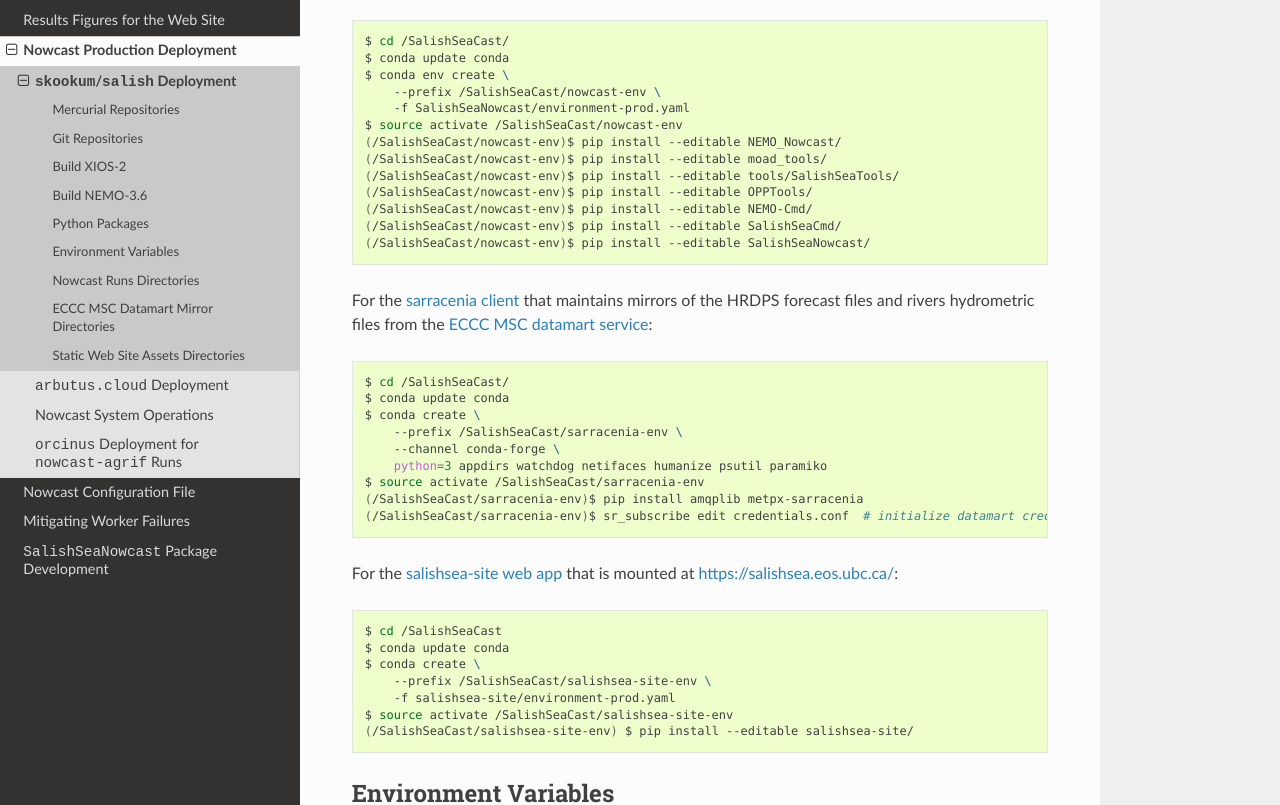
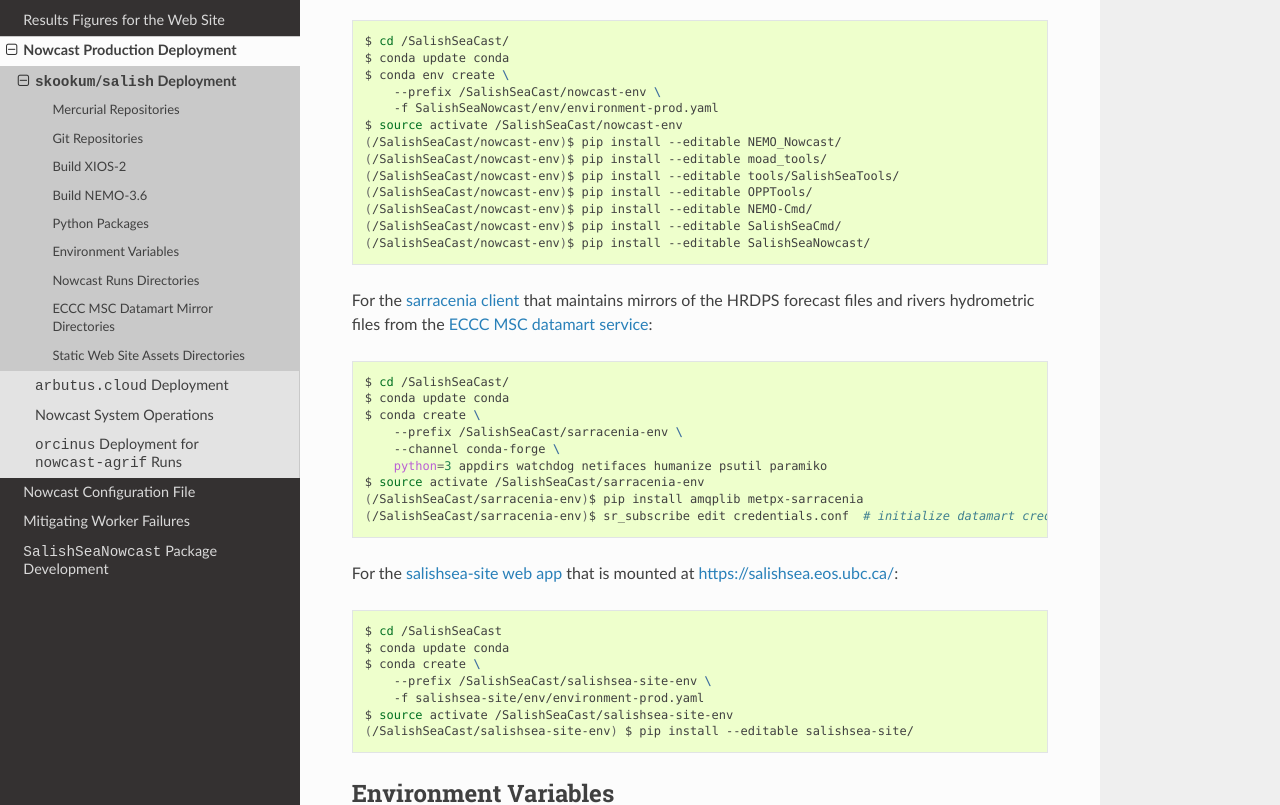
Before and after one commit to SalishSeaCast/SalishSeaNowcast, a Sphinx documentation site: the page built from docs/deployment/skookum_salish.rst, in a window 1280 px wide and 1400 px high, scrolled down 1530 px. Shown: the part 159-964 px from the top of the window. Built offline with Sphinx 7.4.7 and the Read the Docs theme 2.0.0, drawn with Linux system fonts in a browser that asks for light colours; the version number could not be read and is left out.

Commit message:
Move environment description files into env/ directory

```diff
--- a/docs/deployment/arbutus_cloud.rst
+++ b/docs/deployment/arbutus_cloud.rst
@@ -809,7 +809,7 @@ The Python packages that the system depends on are installed in a conda environm
     $ conda update conda
     $ conda env create \
         --prefix /nemoShare/MEOPAR/nowcast-sys/nowcast-env \
-        -f SalishSeaNowcast/environment-prod.yaml
+        -f SalishSeaNowcast/env/environment-prod.yaml
     $ source /nemoShare/MEOPAR/nowcast-sys/miniconda3/bin/activate /nemoShare/MEOPAR/nowcast-sys/nowcast-env/
     (/nemoShare/MEOPAR/nowcast-sys/nowcast-env)$ python -m pip install --editable NEMO_Nowcast/
     (/nemoShare/MEOPAR/nowcast-sys/nowcast-env)$ python -m pip install --editable moad_tools/
--- a/docs/deployment/skookum_salish.rst
+++ b/docs/deployment/skookum_salish.rst
@@ -111,7 +111,7 @@ For the :kbd:`SalishSeaCast` automation system:
     $ conda update conda
     $ conda env create \
         --prefix /SalishSeaCast/nowcast-env \
-        -f SalishSeaNowcast/environment-prod.yaml
+        -f SalishSeaNowcast/env/environment-prod.yaml
     $ source activate /SalishSeaCast/nowcast-env
     (/SalishSeaCast/nowcast-env)$ pip install --editable NEMO_Nowcast/
     (/SalishSeaCast/nowcast-env)$ pip install --editable moad_tools/
@@ -148,7 +148,7 @@ For the `salishsea-site web app`_ that is mounted at https://salishsea.eos.ubc.c
     $ conda update conda
     $ conda create \
         --prefix /SalishSeaCast/salishsea-site-env \
-        -f salishsea-site/environment-prod.yaml
+        -f salishsea-site/env/environment-prod.yaml
     $ source activate /SalishSeaCast/salishsea-site-env
     (/SalishSeaCast/salishsea-site-env) $ pip install --editable salishsea-site/
 
--- a/docs/figures/fig_dev_env.rst
+++ b/docs/figures/fig_dev_env.rst
@@ -65,7 +65,7 @@ you can create and activate a figures development environment with these command
 .. code-block:: bash
 
     $ cd SalishSeaNowcast
-    $ conda env create -f environment-fig-dev.yaml
+    $ conda env create -f env/environment-fig-dev.yaml
     $ source activate nowcast-fig-dev
     (nowcast-fig-dev)$ pip install --editable ../NEMO_Nowcast
     (nowcast-fig-dev)$ pip install --editable ../moad_tools
--- a/docs/pkg_development.rst
+++ b/docs/pkg_development.rst
@@ -129,7 +129,7 @@ The commands below assume that they are cloned beside your :kbd:`SalishSeaNowcas
 .. code-block:: bash
 
     $ cd SalishSeaNowcast
-    $ conda env create -f environment-dev.yaml
+    $ conda env create -f env/environment-dev.yaml
     $ source activate salishsea-nowcast
     (salishsea-nowcast)$ pip install --editable ../NEMO_Nowcast
     (salishsea-nowcast)$ pip install --editable ../tools/SalishSeaTools
```
Also changed, not shown: readthedocs.yml (+8 -7 lines), setup.py (+4 -4 lines), 10 other files.
